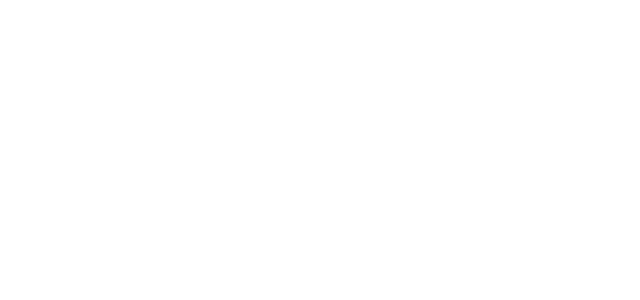
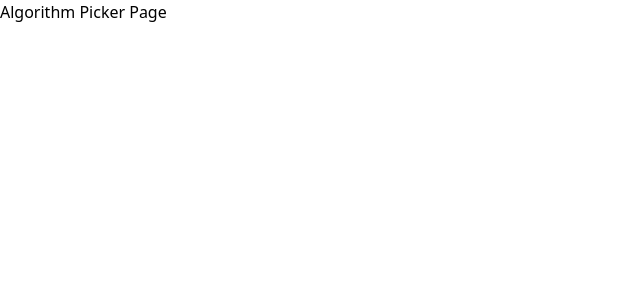
Before and after one commit to rcSabucido/data-mining-2025, a React (Vite) app: page /algo-picker in a window 1280 px wide. Before the commit this address had no page. Shown: the top 300 px of the page, without its empty margins (0-640 px from the left). Built offline with nearby package versions, Linux system fonts and the light colour scheme.

Commit message:
Create AlgoPicker page

```diff
--- a/src/App.tsx
+++ b/src/App.tsx
@@ -1,5 +1,6 @@
 import { BrowserRouter, Routes, Route } from "react-router-dom"
 import Home from "./pages/Home"
+import AlgoPicker from "./pages/AlgoPicker"
 
 function App() {
 
@@ -7,6 +8,7 @@
     <BrowserRouter>
       <Routes>
         <Route path = "/" element={<Home />} />
+        <Route path = "/algo-picker" element={<AlgoPicker />} />
       </Routes>
     </BrowserRouter>
   )
--- /dev/null
+++ b/src/pages/AlgoPicker.tsx
@@ -0,0 +1,9 @@
+const AlgoPicker = () => {
+    return (
+        <div>
+            <h1>Algorithm Picker Page</h1>
+        </div>
+    );
+}
+
+export default AlgoPicker;
```
